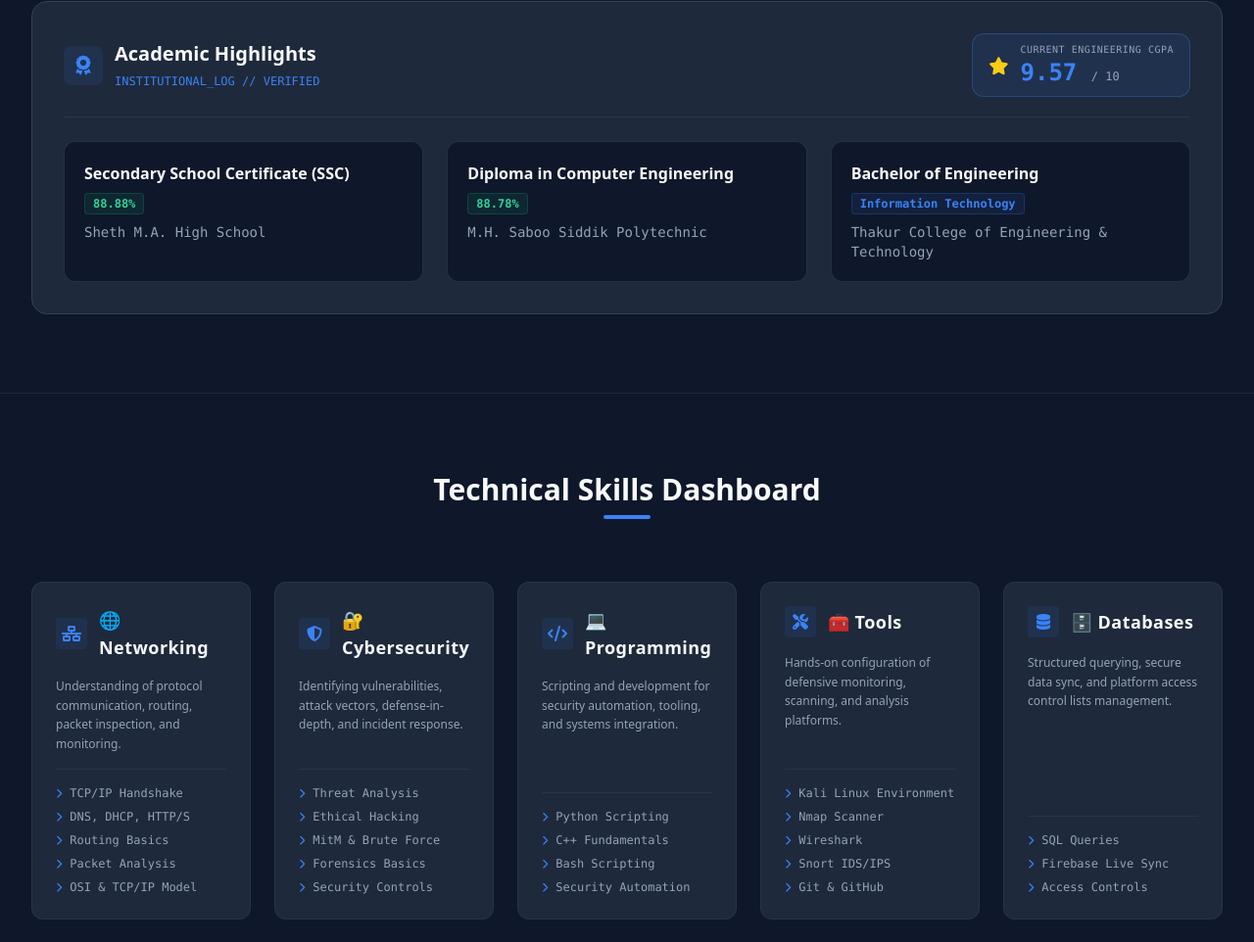
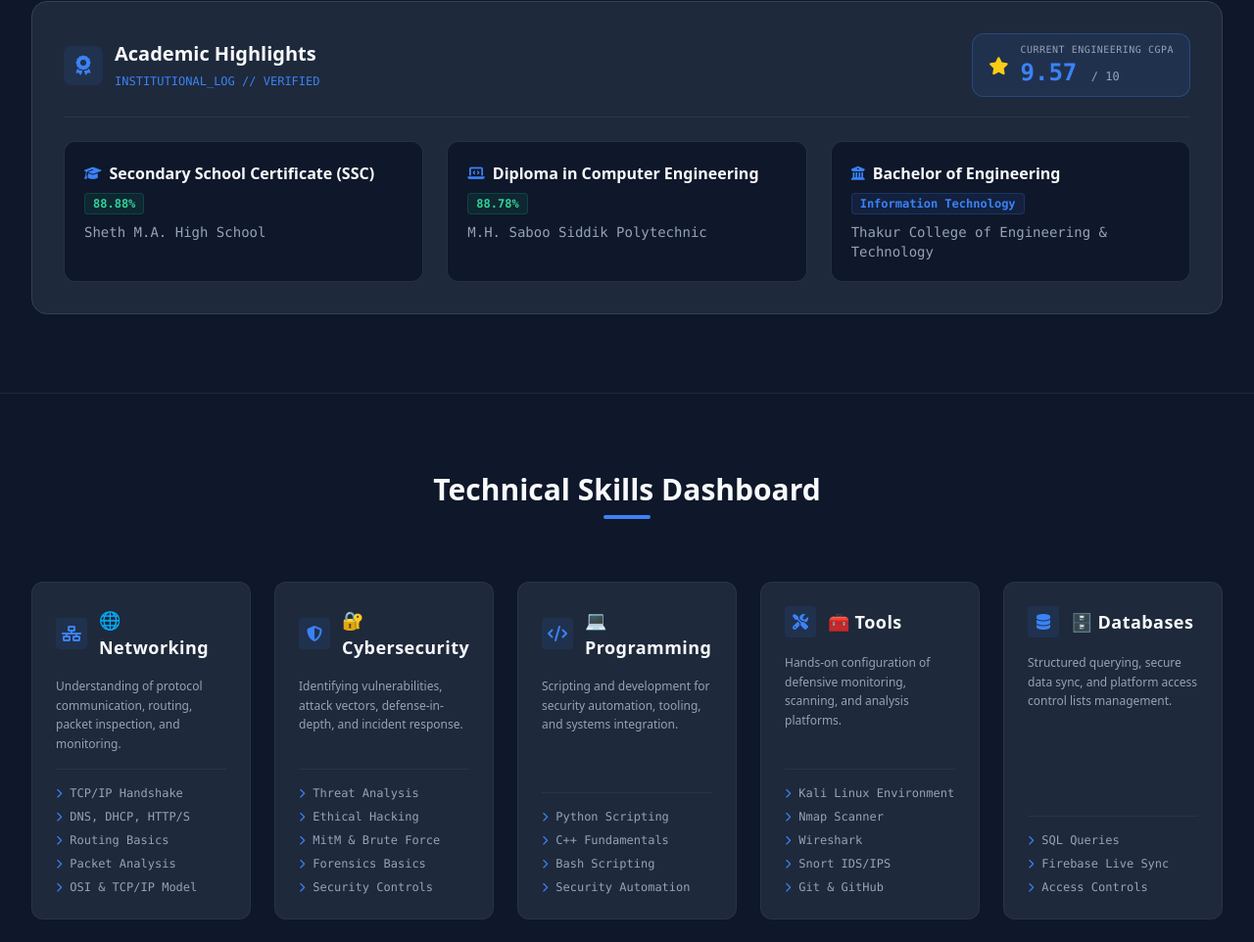
Before and after one commit to Baadshah7/Portfolio, a plain HTML site: page index.html in a window 1280 px wide. Shown: the part 1834-2796 px from the top of the page at 98% size. Drawn offline with nearby package versions, Linux system fonts and the light colour scheme; no server answers.

Commit message:
design: add FontAwesome icons to education cards for consistency

```diff
--- a/index.html
+++ b/index.html
@@ -444,7 +444,10 @@
             <div class="grid grid-cols-1 md:grid-cols-3 gap-6">
                 <div class="bg-slate900 border border-slate700/60 p-4 sm:p-5 rounded-xl space-y-2">
                     <div class="flex items-center justify-between flex-wrap gap-2">
-                        <h4 class="font-bold text-base text-textLight">Secondary School Certificate (SSC)</h4>
+                        <h4 class="font-bold text-base text-textLight flex items-center gap-2">
+                            <i class="fa-solid fa-graduation-cap text-bluePrimary text-sm" aria-hidden="true"></i>
+                            Secondary School Certificate (SSC)
+                        </h4>
                         <span class="text-xs font-mono text-emerald-400 bg-emerald-500/10 border border-emerald-500/20 px-2 py-0.5 rounded font-semibold">88.88%</span>
                     </div>
                     <p class="text-sm font-mono text-textMuted">Sheth M.A. High School</p>
@@ -452,7 +455,10 @@
 
                 <div class="bg-slate900 border border-slate700/60 p-4 sm:p-5 rounded-xl space-y-2">
                     <div class="flex items-center justify-between flex-wrap gap-2">
-                        <h4 class="font-bold text-base text-textLight">Diploma in Computer Engineering</h4>
+                        <h4 class="font-bold text-base text-textLight flex items-center gap-2">
+                            <i class="fa-solid fa-laptop-code text-bluePrimary text-sm" aria-hidden="true"></i>
+                            Diploma in Computer Engineering
+                        </h4>
                         <span class="text-xs font-mono text-emerald-400 bg-emerald-500/10 border border-emerald-500/20 px-2 py-0.5 rounded font-semibold">88.78%</span>
                     </div>
                     <p class="text-sm font-mono text-textMuted">M.H. Saboo Siddik Polytechnic</p>
@@ -460,7 +466,10 @@
 
                 <div class="bg-slate900 border border-slate700/60 p-4 sm:p-5 rounded-xl space-y-2">
                     <div class="flex items-center justify-between flex-wrap gap-2">
-                        <h4 class="font-bold text-base text-textLight">Bachelor of Engineering</h4>
+                        <h4 class="font-bold text-base text-textLight flex items-center gap-2">
+                            <i class="fa-solid fa-building-columns text-bluePrimary text-sm" aria-hidden="true"></i>
+                            Bachelor of Engineering
+                        </h4>
                         <span class="text-xs font-mono text-bluePrimary bg-bluePrimary/10 border border-bluePrimary/20 px-2 py-0.5 rounded font-semibold">Information Technology</span>
                     </div>
                     <p class="text-sm font-mono text-textMuted">Thakur College of Engineering & Technology</p>
```
